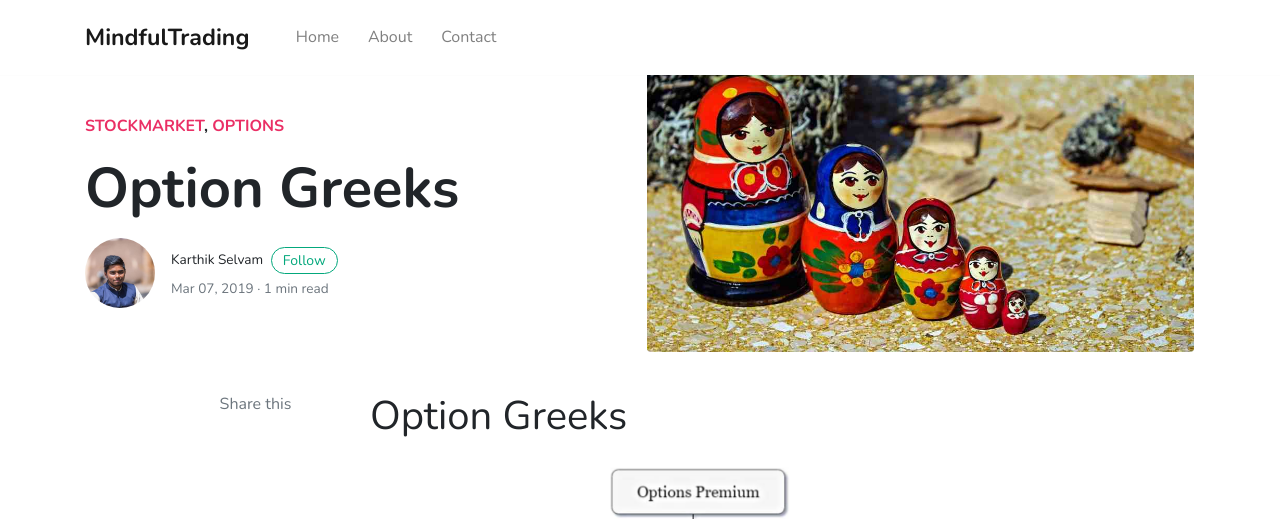
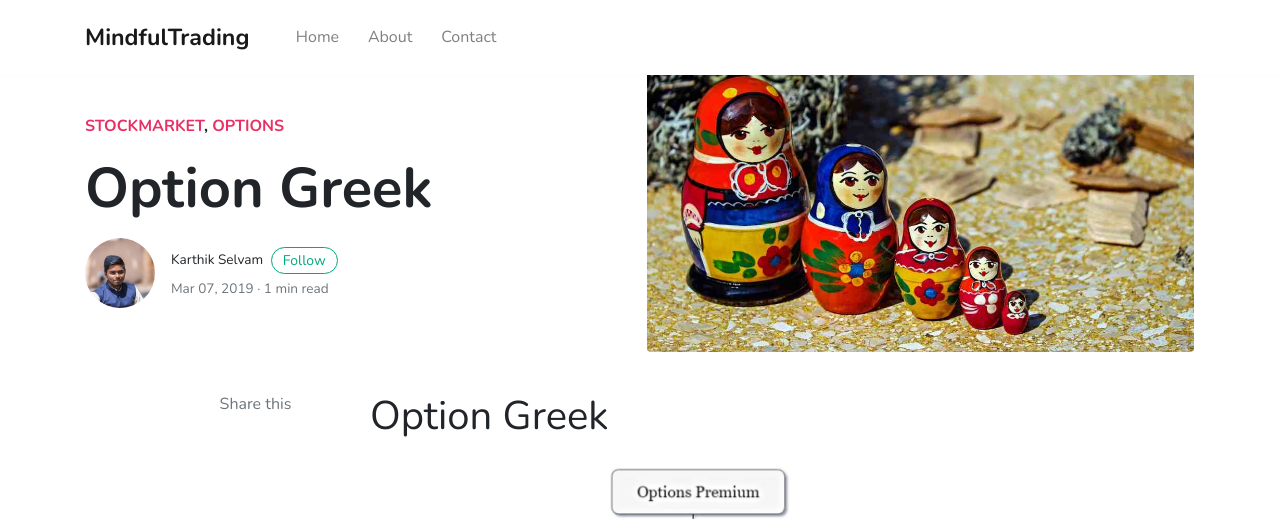
Before and after one commit to karthiikselvam/MindfulTrading, a Jekyll site: the page built from _posts/2019-03-07-Option-Greeks.md, in a window 1280 px wide and 1399 px high. Shown: the top 519 px of the window. Built offline with Jekyll 4.4.1, drawn with Linux system fonts in a browser that asks for light colours; nearby versions of some CDN libraries; comment, search, counter and statistics services are not loaded.

Commit message:
Back to Work

```diff
--- a/_posts/2019-03-07-Option-Greeks.md
+++ b/_posts/2019-03-07-Option-Greeks.md
@@ -1,6 +1,6 @@
 ---
 layout: post
-title:  "Option Greeks"
+title:  "Option Greek"
 author: karthik
 image: assets/images/OptionGreeks.jpg
 categories: [ StockMarket, Options ]
```
Also changed, not shown: assets/images/OptionGreeks1.jpg (deleted).
